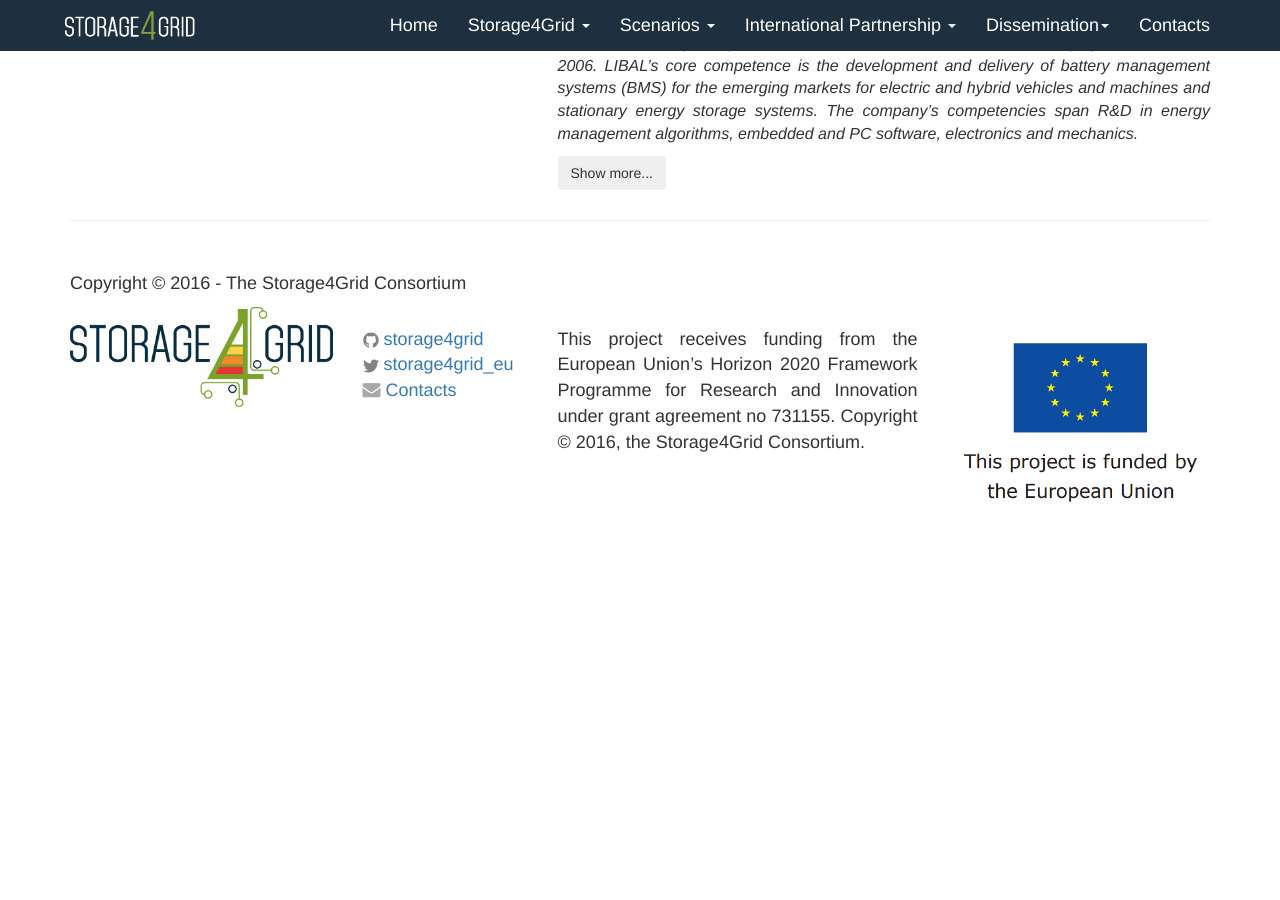
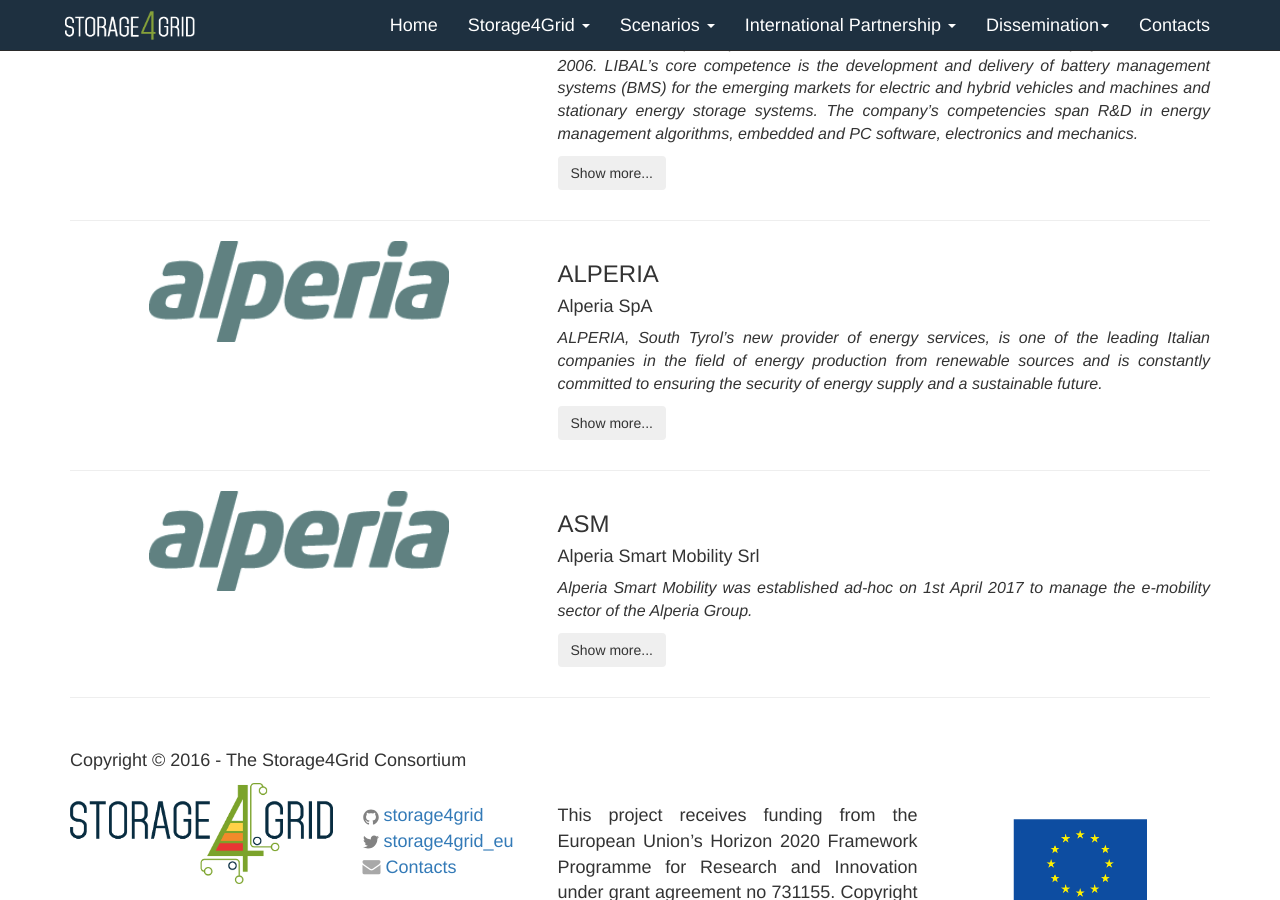
Before and after one commit to storage4grid/storage4grid.github.io, a Jekyll site: the page built from pages/partners.html, in a window 1280 px wide and 900 px high, scrolled down 2189 px. Built offline with Jekyll 4.4.1, drawn with Linux system fonts in a browser that asks for light colours; comment, search, counter and statistics services are not loaded; before the commit the page ends 2750 px from its top, so only the background shows below that.

Commit message:
Updated partners ASM and scenario 2

```diff
--- a/pages/partners.html
+++ b/pages/partners.html
@@ -188,6 +188,59 @@
         </div>
         <!-- /.row -->
 
+
+        <!-- /.row -->
+
+        <hr>
+
+        <!-- Project Eight -->
+        <div class="row">
+            <div class="col-md-5">
+                <a href="https://www.alperia.eu/" target="_blank">
+                    <img style="width:300px" class="img-responsive center-block" src="{{site.baseurl}}/img/Alperia_Logo.png">
+                </a>
+            </div>
+            <div class="col-md-7 collapse-group">
+                <h3>ALPERIA</h3>
+                <h4>Alperia SpA</h4>
+                <p class="details">
+				ALPERIA, South Tyrol’s new provider of energy services, is one of the leading Italian companies in the field of energy production from renewable sources and is constantly committed to ensuring the security of energy supply and a sustainable future.
+				</p>
+				<p class="collapse details">
+				ALPERIA’s core business involves the production of electric energy, mainly from hydroelectric source but also from minor PV and biomass power plants, the management of the electricity grid in South Tyrol, the production of heat based on waste heat, biomass and natural gas cogeneration, the management of 6 DH systems and the sale of electric energy and natural gas. ALPERIA includes 40 daughter companies, around 1,000 collaborators and has revenues of over 1 billion €.
+Engineering and Consulting Group within Alperia operates is the following sectors: Hydroelectric power, district heating, electrical power transmission, business development, e-mobility, EU research projects. Turnkey solutions are provided in all project phases from project planning, preparation of financial plans and funding proposals, implementation and supervision of construction, to operation and maintenance. Our experience in planning, system operations management, energy marketing, customer support and more, sets us apart. Our clients benefit from our extensive collaboration with research institutions and universities and the insights obtained from this cooperation. Our location benefits from expertise and contacts from both the German and the Italian economic area.
+
+				</p>
+				<p><button class="btn btn btn-secondary seemore" href="#">Show more...</button></p>
+            </div>
+        </div>
+        <!-- /.row -->
+
+        <!-- /.row -->
+
+        <hr>
+
+        <!-- Project Nine -->
+        <div class="row">
+            <div class="col-md-5">
+                <a href="https://www.alperia.eu/" target="_blank">
+                    <img style="width:300px" class="img-responsive center-block" src="{{site.baseurl}}/img/Alperia_Logo.png">
+                </a>
+            </div>
+            <div class="col-md-7 collapse-group">
+                <h3>ASM</h3>
+                <h4>Alperia Smart Mobility Srl</h4>
+                <p class="details">
+Alperia Smart Mobility was established ad-hoc on 1st April 2017 to manage the e-mobility sector of the Alperia Group.
+				</p>
+				<p class="collapse details">
+				The Alperia group, as one of the principal players in energy sector in North Italy, has fixed the main goal of supporting and boosting the harmonic growth of e-transport in the context of his electric distribution network. With this aim, a project has been launched by EDYNA including the most important key factors: from the e-car to the realization and management of a remote controlled charging network for vehicles. Until March 2017 the e-mobility sector was managed by Edyna Srl, while starting 1st April 2017 this role was taken over by Alperia Smart Mobility.
+				</p>
+				<p><button class="btn btn btn-secondary seemore" href="#">Show more...</button></p>
+            </div>
+        </div>
+        <!-- /.row -->
+
         <hr>
 
         <!-- /.row -->
```
Also changed, not shown: pages/scenario2.md (+1 -1 lines), img/Cooperative_EV_charging.png (added).
